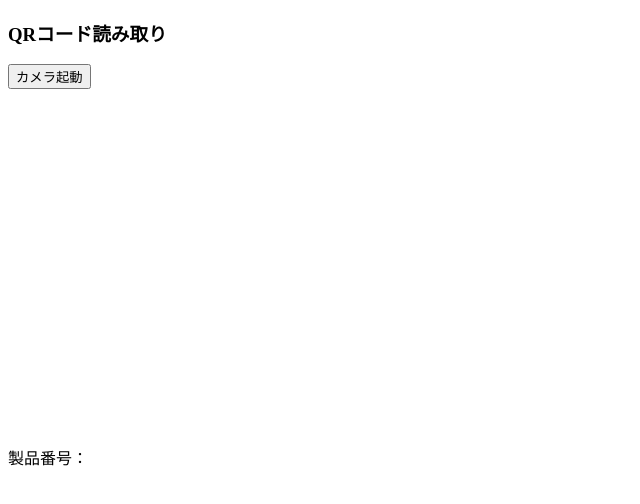
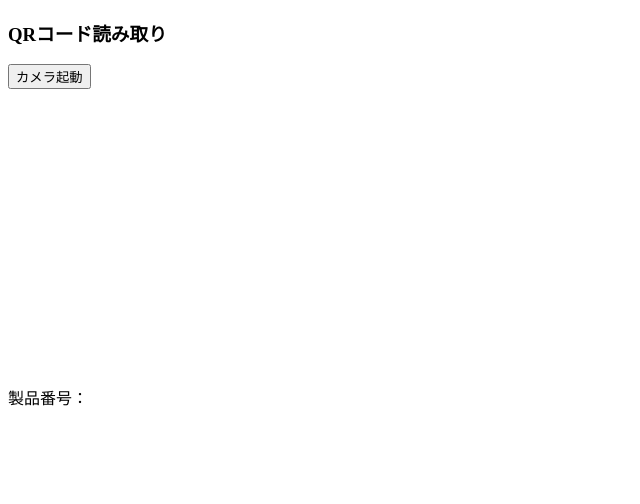
Before and after one commit to natyosu0/qrre, a plain HTML site: page index.html in a window 1280 px wide. Shown: the whole page, without its empty margins (0-640 px from the left). Drawn offline with Linux system fonts and the light colour scheme.

Commit message:
Adjust height of reader element in index.html

```diff
--- a/index.html
+++ b/index.html
@@ -8,7 +8,7 @@
 <style>
 #reader {
 width: 320px;
-height: 320px;
+height: 260px;
 margin-top: 20px;
 }
 </style>
```
